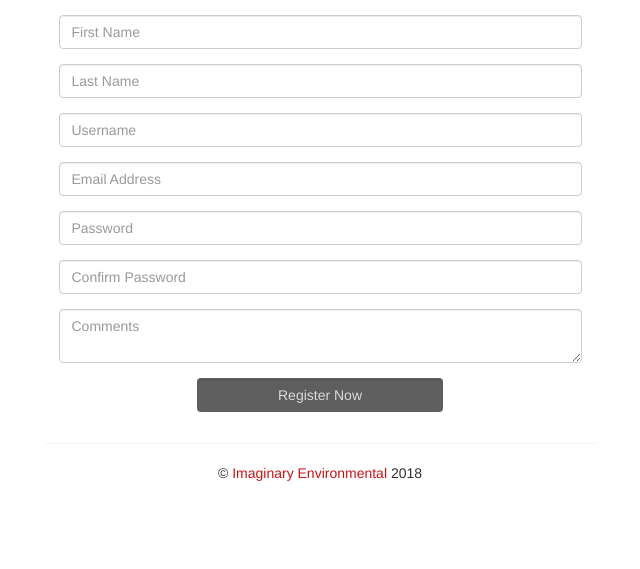
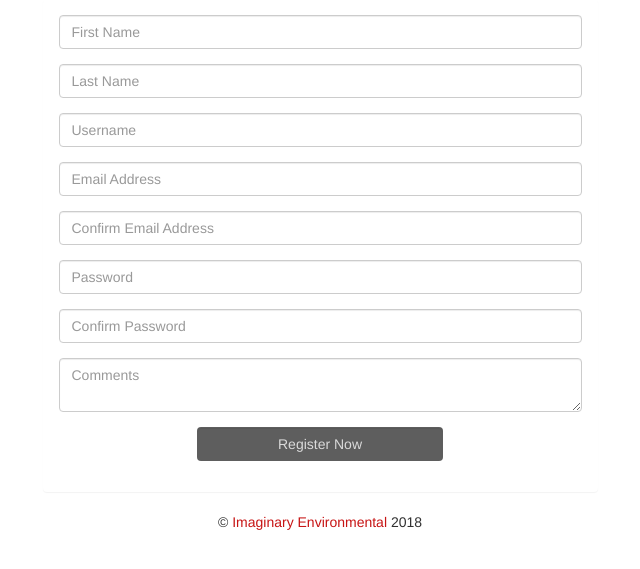
Before and after one commit to hmalindu1/agri_cms, a PHP site: page /register.php in a window 1280 px wide. Shown: the part 112-681 px from the top of the page, without its empty margins (320-960 px from the left). Run offline with PHP 8.4, Linux system fonts and the light colour scheme; some libraries are stand-ins or nearby versions.

Commit message:
confirm email input field

```diff
--- a/register.php
+++ b/register.php
@@ -48,6 +48,9 @@ if ($_SERVER['REQUEST_METHOD'] == "POST") {
                                         <input type="email" name="email" id="register_email" tabindex="4" class="form-control" placeholder="Email Address" value="" required>
                                     </div>
                                     <div class="form-group">
+                                        <input type="email" name="email_confirm" id="confirm_email" tabindex="4" class="form-control" placeholder="Confirm Email Address" value="" required>
+                                    </div>
+                                    <div class="form-group">
                                         <input type="password" name="password" id="password" tabindex="5" class="form-control" placeholder="Password" required>
                                     </div>
                                     <div class="form-group">
```
